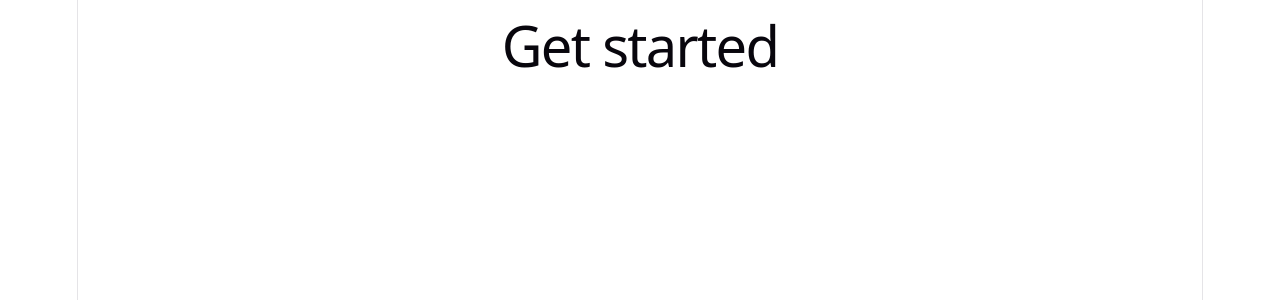
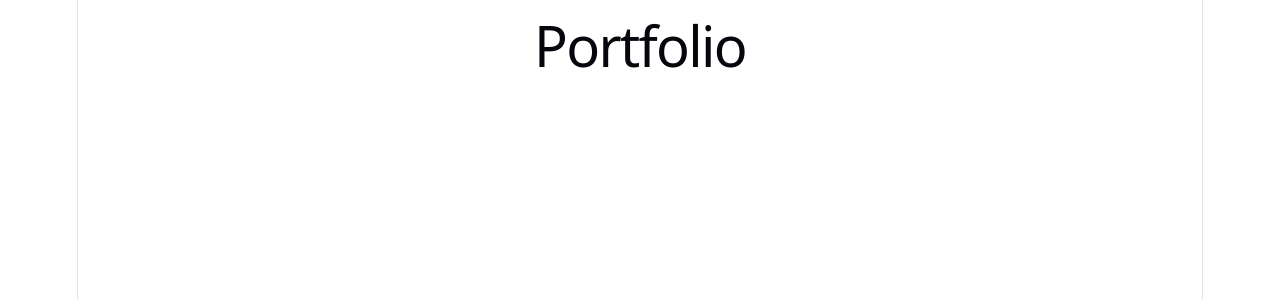
Before and after one commit to WujecDamian/WujecDamian-Portfolio, a React (Vite) app: page / in a window 1280 px wide. Shown: the top 300 px of the page. Built offline with nearby package versions, Linux system fonts and the light colour scheme.

Commit message:
fix: update main heading from 'Get started' to 'Portfolio'

```diff
--- a/src/App.tsx
+++ b/src/App.tsx
@@ -9,7 +9,7 @@ function App() {
 
   return (
     <>
-      <h1>Get started</h1>
+      <h1>Portfolio</h1>
     </>
   );
 }
```
